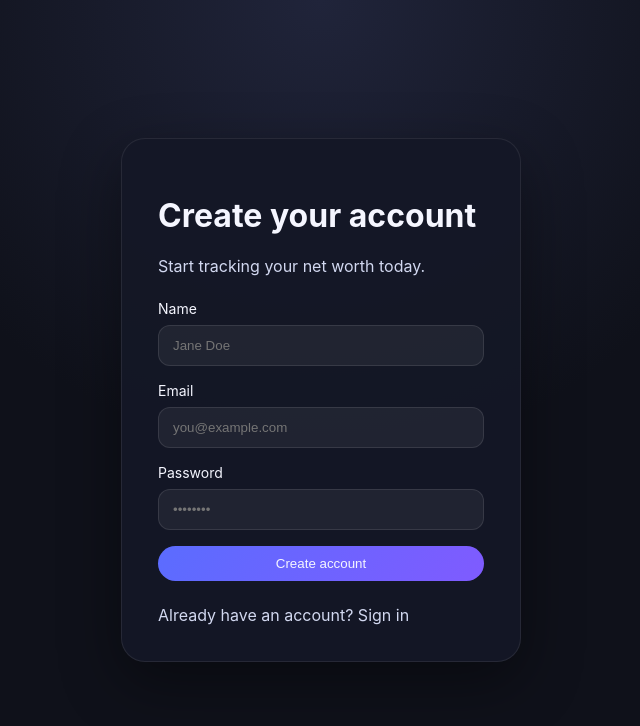
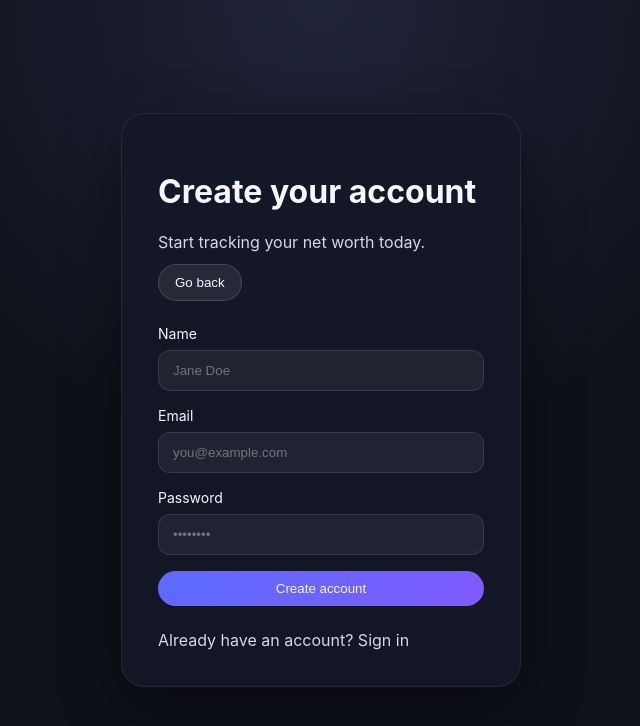
Before and after one commit to kwtsangg/Firecash, a React (Vite) app in the folder frontend/: page /register in a window 1280 px wide. Shown: the top 726 px of the page, without its empty margins (319-959 px from the left). Built offline with nearby package versions, Linux system fonts and the light colour scheme; no server answers.

Commit message:
Improve demo login reliability and add back button

```diff
--- a/frontend/src/pages/RegisterPage.tsx
+++ b/frontend/src/pages/RegisterPage.tsx
@@ -16,11 +16,24 @@ export default function RegisterPage() {
   const [error, setError] = useState<string | null>(null);
   const [isSubmitting, setIsSubmitting] = useState(false);
 
+  const handleGoBack = () => {
+    if (window.history.length > 1) {
+      navigate(-1);
+    } else {
+      navigate("/login");
+    }
+  };
+
   return (
     <div className="auth-page">
       <div className="auth-card">
         <h1>{pageTitles.register}</h1>
         <p className="muted">Start tracking your net worth today.</p>
+        <div className="auth-actions">
+          <button className="pill" type="button" onClick={handleGoBack}>
+            Go back
+          </button>
+        </div>
         <form
           className="auth-form"
           onSubmit={async (event) => {
--- a/frontend/src/styles.css
+++ b/frontend/src/styles.css
@@ -1266,6 +1266,10 @@ textarea:focus-visible,
   box-shadow: 0 20px 60px rgba(0, 0, 0, 0.4);
 }
 
+.auth-actions {
+  margin-top: 12px;
+}
+
 .auth-form {
   display: grid;
   gap: 16px;
```
Also changed, not shown: 1 other file (tests, documents, lock files or other folders).
